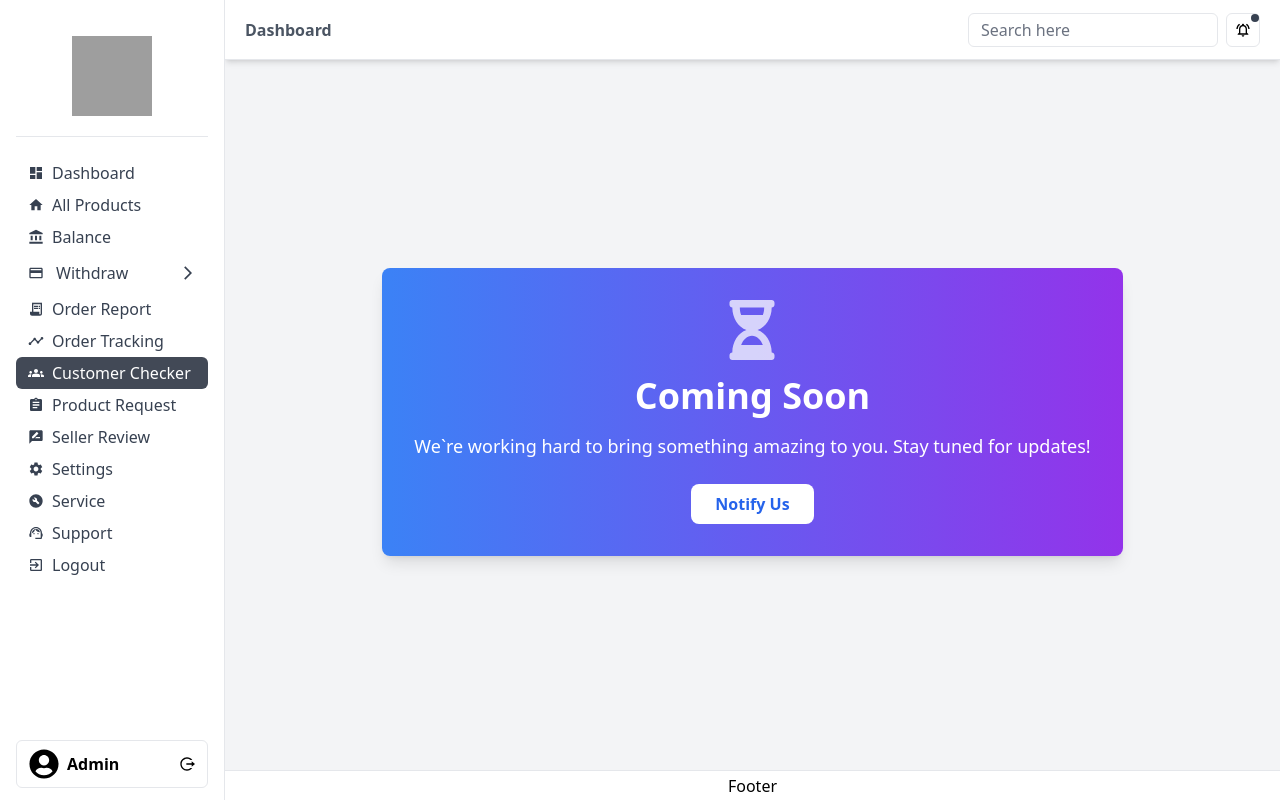
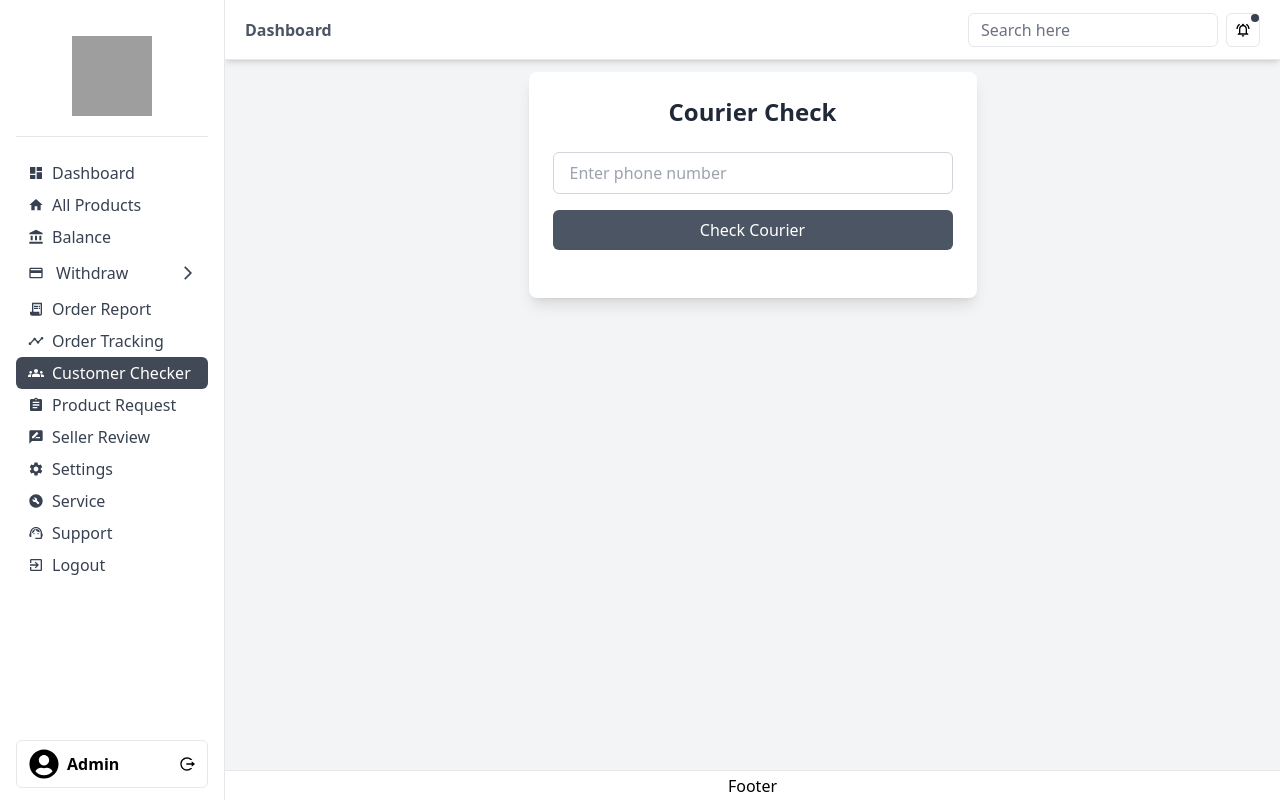
Before and after one commit to Robiu-Sani/Amazon-Dashboard, a React (Vite) app: page /customer-checker in a window 1280 px wide. Built offline with nearby package versions, Linux system fonts and the light colour scheme; grey boxes are pictures that could not be loaded.

Commit message:
courier checker component is done

```diff
--- a/src/Component/Default/router.jsx
+++ b/src/Component/Default/router.jsx
@@ -3,6 +3,7 @@ import Root from "./Root";
 import ErrorPage from "./ErrorPage";
 import CommingSoon from "./CommingSoon";
 import Login from "../Pages/Authcations/Login";
+import CourierCheck from "../Pages/CourierCheck/CourierCheck";
 
 const router = createBrowserRouter([
   {
@@ -57,7 +58,7 @@ const router = createBrowserRouter([
       },
       {
         path: "/customer-checker",
-        element: <CommingSoon />,
+        element: <CourierCheck />,
       },
       {
         path: "/product-request",
--- a/src/Component/Pages/Authcations/Login.jsx
+++ b/src/Component/Pages/Authcations/Login.jsx
@@ -29,7 +29,7 @@ export default function Login() {
   };
 
   const RederectToHome = () => {
-    router("/home");
+    router("/dashboard");
   };
 
   return (
--- /dev/null
+++ b/src/Component/Pages/CourierCheck/CourierCheck.jsx
@@ -0,0 +1,71 @@
+import { useState } from "react";
+import axios from "axios";
+
+const CourierCheck = () => {
+  const [phone, setPhone] = useState(""); // Phone number state
+  const [responseData, setResponseData] = useState(null); // API response state
+  const [error, setError] = useState(null); // Error state
+  const apiKey = "ktlY9kJCbKJukmakVNtvpgHpZ3Tm83vPBtmAKfHWCDyhn9wlas7G0OUIUXWS"; // Your API key
+
+  const handleCheck = async () => {
+    if (!phone.trim()) {
+      setError("Please enter a valid phone number.");
+      return;
+    }
+    try {
+      const response = await axios.post(
+        `https://bdcourier.com/api/courier-check?phone=${phone}`,
+        {},
+        {
+          headers: {
+            Authorization: `Bearer ${apiKey}`,
+          },
+        }
+      );
+      setResponseData(response.data); // Set the API response data
+      setError(null); // Clear any previous errors
+    } catch (err) {
+      console.error(err.message);
+      setError("Something went wrong. Please try again."); // Set error message
+      setResponseData(null); // Clear previous data on error
+    }
+  };
+
+  return (
+    <div className="flex  justify-center  bg-gray-100 px-4">
+      <div className="w-full max-w-md p-6 bg-white shadow-lg rounded-lg">
+        <h1 className="text-2xl font-bold text-gray-800 text-center mb-6">
+          Courier Check
+        </h1>
+        <div className="mb-4">
+          <input
+            type="text"
+            placeholder="Enter phone number"
+            value={phone}
+            onChange={(e) => setPhone(e.target.value)}
+            className="w-full px-4 py-2 border border-gray-300 rounded-md focus:outline-none focus:ring-2 focus:ring-blue-500 focus:border-transparent"
+          />
+        </div>
+        <button
+          onClick={handleCheck}
+          className="w-full bg-gray-600 text-white py-2 px-4 rounded-md hover:bg-gray-700 transition"
+        >
+          Check Courier
+        </button>
+        <div className="mt-6">
+          {responseData && (
+            <div className="bg-green-100 border border-green-300 text-green-800 p-4 rounded-md">
+              <h3 className="font-semibold">Response:</h3>
+              <pre className="mt-2 text-sm text-gray-700 overflow-auto">
+                {JSON.stringify(responseData, null, 2)}
+              </pre>
+            </div>
+          )}
+          {error && <p className="text-red-600 text-sm mt-2">{error}</p>}
+        </div>
+      </div>
+    </div>
+  );
+};
+
+export default CourierCheck;
```
